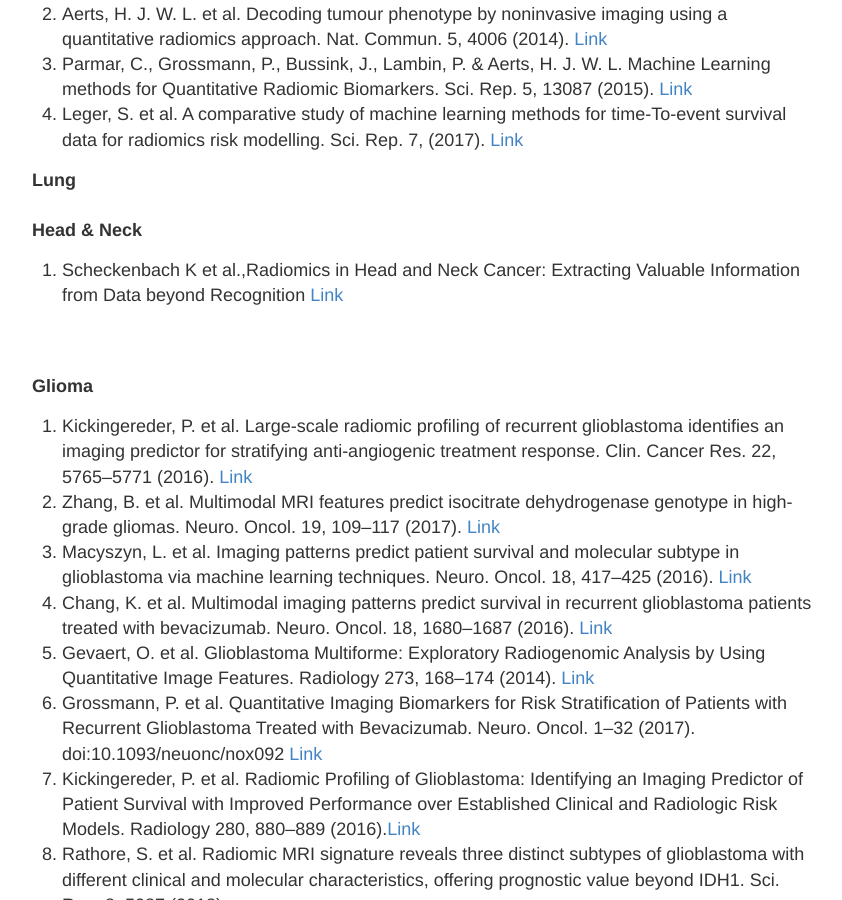
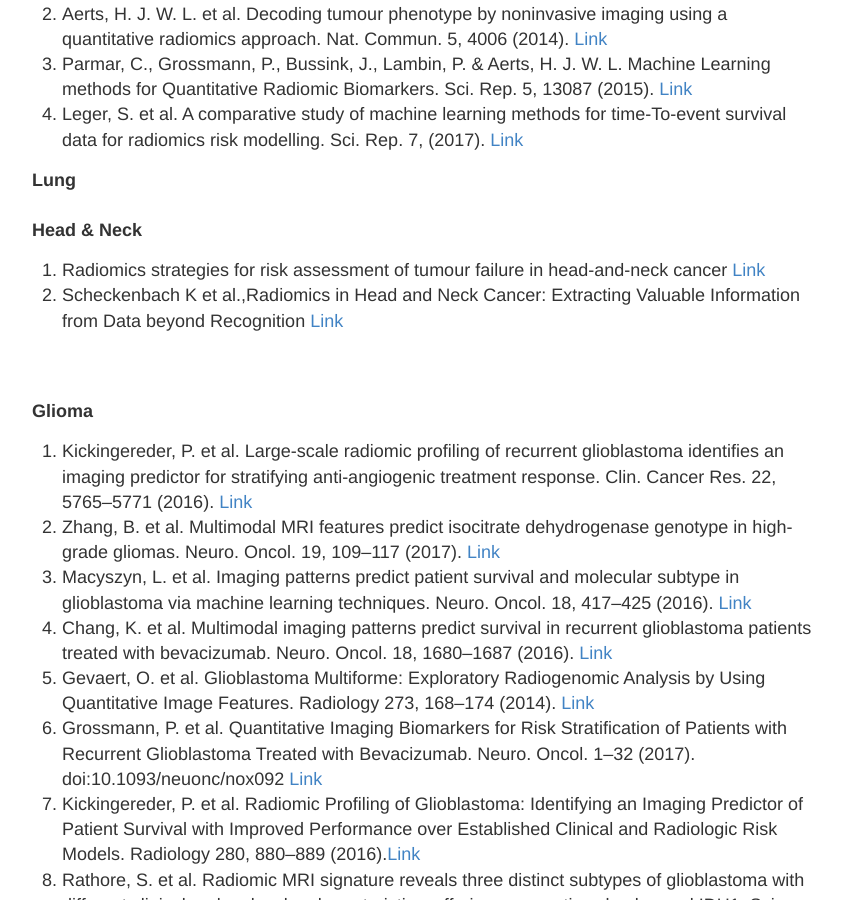
Before and after one commit to QTIM-Lab/Radiomics_reference, a Jekyll site: the page built from pubs.html, in a window 1280 px wide and 900 px high, scrolled down 524 px. Shown: the whole window, without its empty margins (213-1055 px from the left). Built offline with Jekyll 4.4.1, drawn with Linux system fonts in a browser that asks for light colours.

Commit message:
Update pubs.html

```diff
--- a/pubs.html
+++ b/pubs.html
@@ -26,6 +26,7 @@ permalink: /pubs/
 <div>
 <B>Head & Neck</B>
 <ol>
+	<li> Radiomics strategies for risk assessment of tumour failure in head-and-neck cancer <a href="https://www.nature.com/articles/s41598-017-10371-5"> Link </a></li>
 	<li> Scheckenbach K et al.,Radiomics in Head and Neck Cancer: Extracting Valuable Information from Data beyond Recognition <a href="https://www.ncbi.nlm.nih.gov/pubmed/28231582"> Link </a></li>
 
 
```
